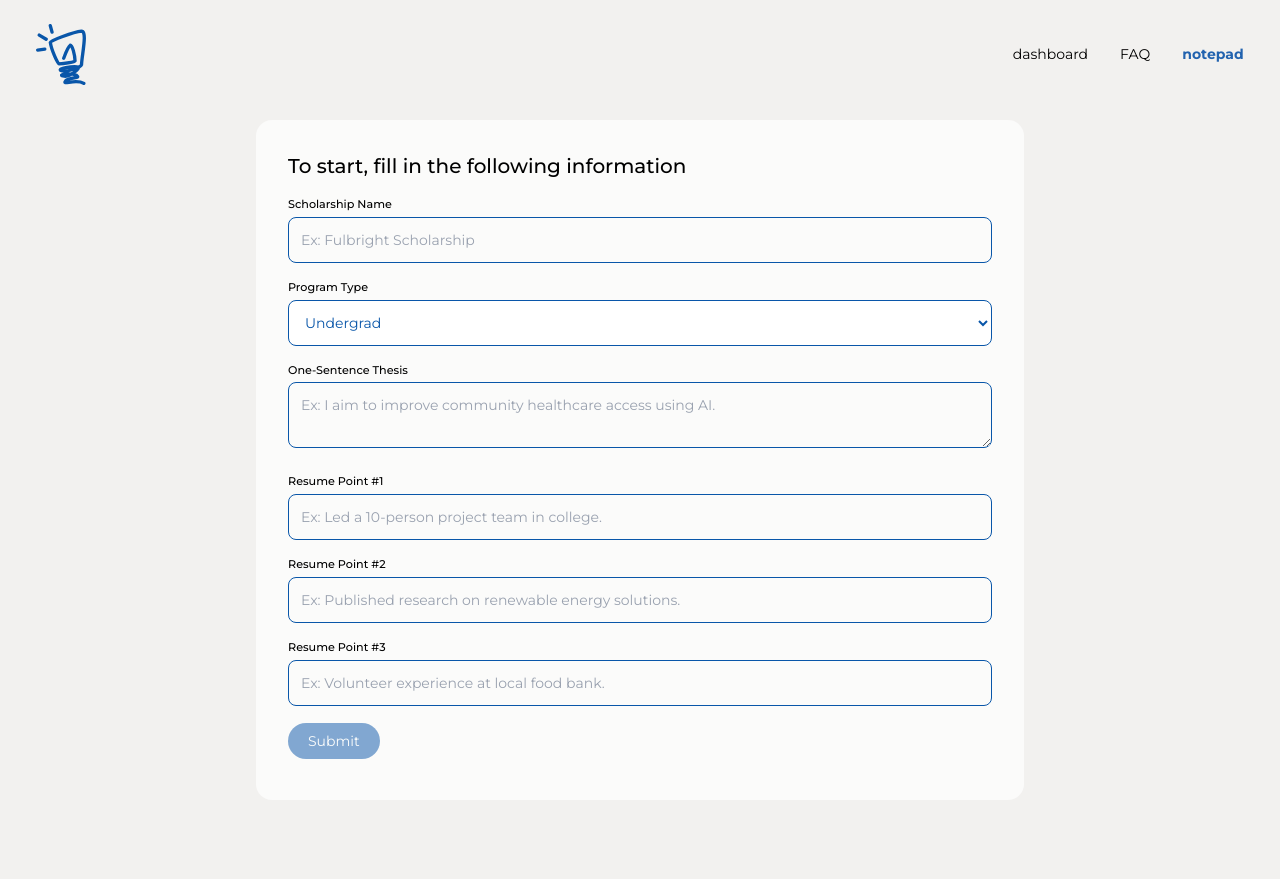
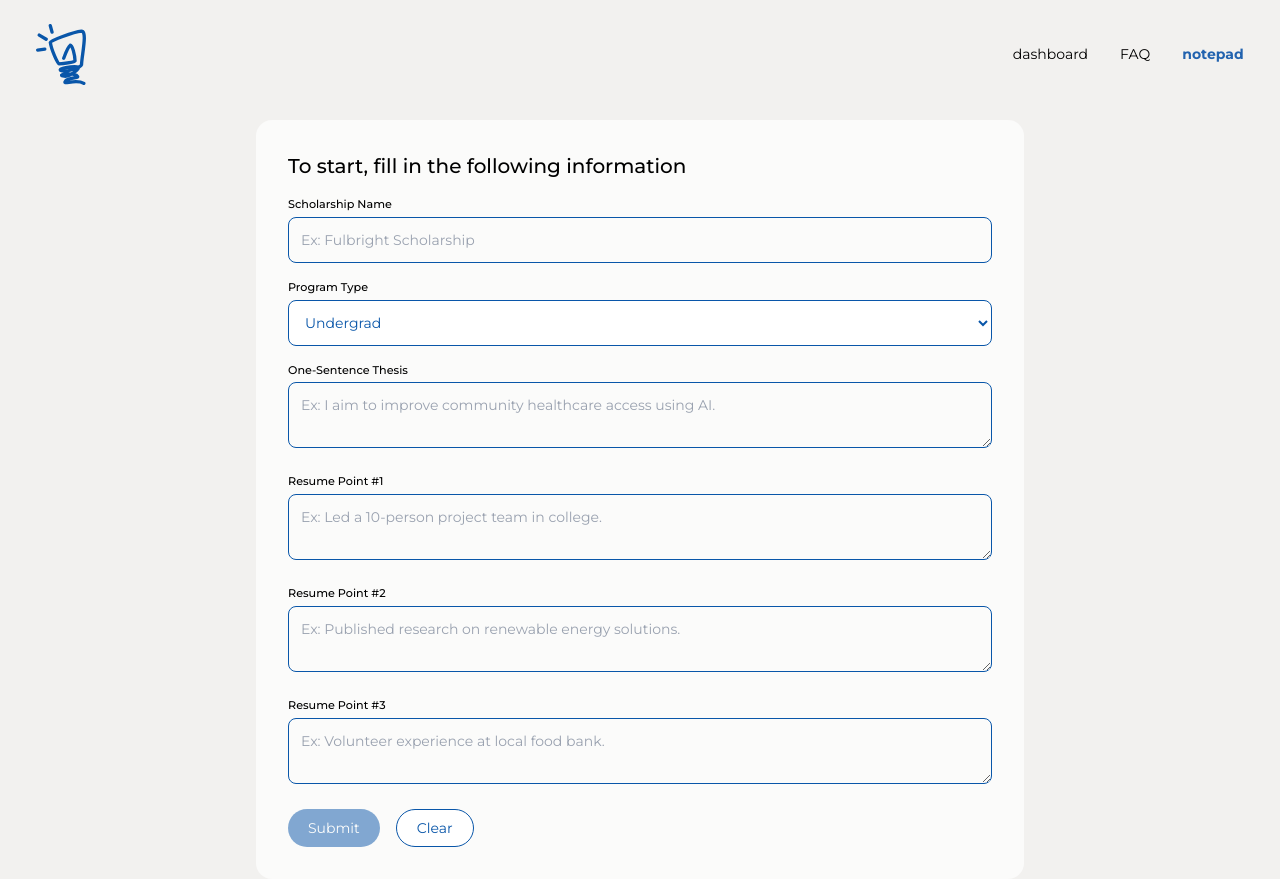
Before and after one commit to replicant005/SOPcopilot, a Next.js app in the folder frontend/: page /notepad in a window 1280 px wide. Before the commit the page ends 800 px from the top, so only its background shows below. Built offline with nearby package versions, Linux system fonts and the light colour scheme.

Commit message:
added persistence

```diff
--- a/frontend/app/notepad/page.tsx
+++ b/frontend/app/notepad/page.tsx
@@ -1,6 +1,6 @@
 "use client";
 import { useRouter } from "next/navigation";
-import React, { useState } from "react";
+import { useEffect, useState } from "react";
 
 type Program = "Undergrad" | "Graduate" | "Community Grant";
 
@@ -22,6 +22,26 @@ export default function InputPage() {
   const [fieldErrors, setFieldErrors] = useState<Record<string, string[]>>({});
   const [bannerError, setBannerError] = useState<string | null>(null);
   const [isChecking, setIsChecking] = useState(false);
+
+  // **Load saved payload when coming back from /notepad/run**
+  useEffect(() => {
+    const saved = sessionStorage.getItem("pipeline_payload");
+    if (saved) {
+      try {
+        const data = JSON.parse(saved);
+        if (data.scholarship_name) setScholarship(data.scholarship_name);
+        if (data.program_type) setProgram(data.program_type);
+        if (data.goal_one_liner) setSentence(data.goal_one_liner);
+        if (Array.isArray(data.resume_points)) {
+          setResume1(data.resume_points[0] || "");
+          setResume2(data.resume_points[1] || "");
+          setResume3(data.resume_points[2] || "");
+        }
+      } catch {
+        // If parsing fails, ignore
+      }
+    }
+  }, []);
 
   function clearErrors() {
     setFieldErrors({});
@@ -138,7 +158,7 @@ export default function InputPage() {
 
         <div>
           <label className="block mb-1 font-medium text-[0.7rem]">Resume Point #1</label>
-          <input
+          <textarea
             className={inputStyle}
             value={resume1}
             onChange={(e) => setResume1(e.target.value)}
@@ -148,7 +168,7 @@ export default function InputPage() {
 
         <div>
           <label className="block mb-1 font-medium text-[0.7rem]">Resume Point #2</label>
-          <input
+          <textarea
             className={inputStyle}
             value={resume2}
             onChange={(e) => setResume2(e.target.value)}
@@ -158,7 +178,7 @@ export default function InputPage() {
 
         <div>
           <label className="block mb-1 font-medium text-[0.7rem]">Resume Point #3</label>
-          <input
+          <textarea
             className={inputStyle}
             value={resume3}
             onChange={(e) => setResume3(e.target.value)}
@@ -169,13 +189,32 @@ export default function InputPage() {
           ))}
         </div>
 
+        <div className="flex gap-4 mt-4">
+  <button
+    onClick={validateAndRun}
+    className="px-5 py-2 rounded-full bg-[#0956A9] text-white text-sm disabled:opacity-50 hover:bg-[#63A0E8] transition-colors"
+    disabled={isChecking || !scholarship || !sentence || !resume1}
+  >
+    {isChecking ? "Checking…" : "Submit"}
+  </button>
+
         <button
-          onClick={validateAndRun}
-          className="px-5 py-2 rounded-full bg-[#0956A9] text-white text-sm disabled:opacity-50 hover:bg-[#63A0E8] transition-colors"
-          disabled={isChecking || !scholarship || !sentence || !resume1}
+          type="button"
+          onClick={() => {
+            setScholarship("");
+            setProgram("Undergrad");
+            setSentence("");
+            setResume1("");
+            setResume2("");
+            setResume3("");
+            clearErrors();
+            sessionStorage.removeItem("pipeline_payload");
+          }}
+          className="px-5 py-2 rounded-full border border-[#0956A9] bg-white text-[#0956A9] text-sm hover:bg-[#63A0E8] hover:text-white transition-colors"
         >
-          {isChecking ? "Checking…" : "Submit"}
+          Clear
         </button>
+      </div>
       </div>
     </div>
 
--- a/frontend/app/notepad/run/page.tsx
+++ b/frontend/app/notepad/run/page.tsx
@@ -205,9 +205,13 @@ export default function RunPage() {
           {/* Audit panel */}
           <div className="mt-4 rounded-xl border border-gray-200 bg-white p-3 max-h-80 overflow-auto">
             <div className="text-xs font-medium mb-2">Live Updates</div>
-            <ul className="space-y-1 text-xs text-gray-700">
-              {audit.slice(-80).map((a, i) => (
-                <li key={i} className="py-1">
+            <ul className="space-y-1 text-xs">
+              {audit.slice(-80).map((a, i) => {
+                const colors = ["#F24F39", "#F3792D", "#F0A718", "#267239", "#0B56A8"];
+                const color = colors[i % colors.length];
+
+                return (
+                  <li key={i} className="py-1" style={{ color }}>
                     <div>
                       <span className="text-gray-500">{fmtTs(a.ts_ms)}</span>
                       <span className="ml-2 font-mono">{a.agent ?? "?"}</span>
@@ -222,7 +226,6 @@ export default function RunPage() {
 
                     {a.agent === "validator" && a.event === "repair_planned" && (
                       <div className="mt-1 ml-4 text-gray-600">
-                      {/* Show compact reasons */}
                         {a.data?.failed_reasons && (
                           <div className="space-y-1">
                             {Object.entries(a.data.failed_reasons).map(([beat, reasons]: any) => (
@@ -234,7 +237,6 @@ export default function RunPage() {
                           </div>
                         )}
 
-                      {/* Or show the exact format_response-style errors list */}
                         {Array.isArray(a.data?.errors) && a.data.errors.length > 0 && (
                           <div className="mt-2">
                             <div className="text-xs font-medium">Validator errors</div>
@@ -248,9 +250,11 @@ export default function RunPage() {
                       </div>
                     )}
                   </li>
-              ))}
+                );
+              })}
             </ul>
           </div>
+
 
           <div className="mt-4 flex gap-3">
             <button
--- a/frontend/app/page.tsx
+++ b/frontend/app/page.tsx
@@ -109,7 +109,7 @@ export default function Homepage() {
             <div
               className="absolute left-70 top-270 max-w-md z-20"
             >
-              <p className="text-base md:text-lg leading-relaxed text-[#3071D2]">
+              <p className="text-base md:text-lg leading-relaxed text">
               Squill is a guided writing tool designed to help users develop authentic,
               compelling Statements of Purpose. It collects a small amount of input, such
               as scholarship or application details and a few key resume points, and uses
```
Also changed, not shown: frontend/public/red_squiggly.svg (added). Lines whose indentation alone changed are shown as unchanged.
